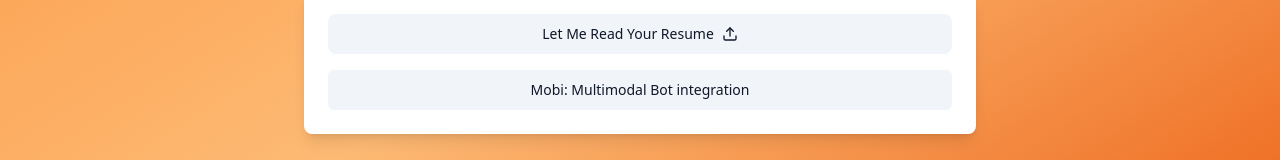
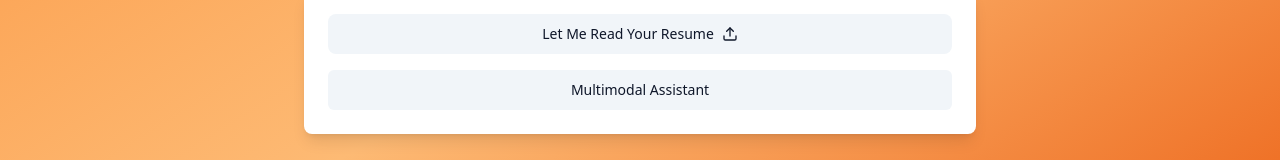
Before and after one commit to noopurr37/ai-pivot-portal, a React (Vite) app: page / in a window 1280 px wide. Shown: the part 428-588 px from the top of the page. Built offline with nearby package versions, Linux system fonts and the light colour scheme.

Commit message:
Rename button to Multimodal Assistant
Rename the "Mobi: Multimodal Bot integration" button to "Multimodal Assistant" in the main page.

```diff
--- a/src/pages/Index.tsx
+++ b/src/pages/Index.tsx
@@ -1,4 +1,3 @@
-
 import { useState, useRef } from "react";
 import { Button } from "@/components/ui/button";
 import { Upload, X } from "lucide-react";
@@ -148,7 +147,7 @@ export default function Index() {
               <Upload className="h-4 w-4" />
             </Button>
             <Button onClick={handleChatbot} variant="secondary" className="w-full">
-              Mobi: Multimodal Bot integration
+              Multimodal Assistant
             </Button>
           </div>
         </div>
```
